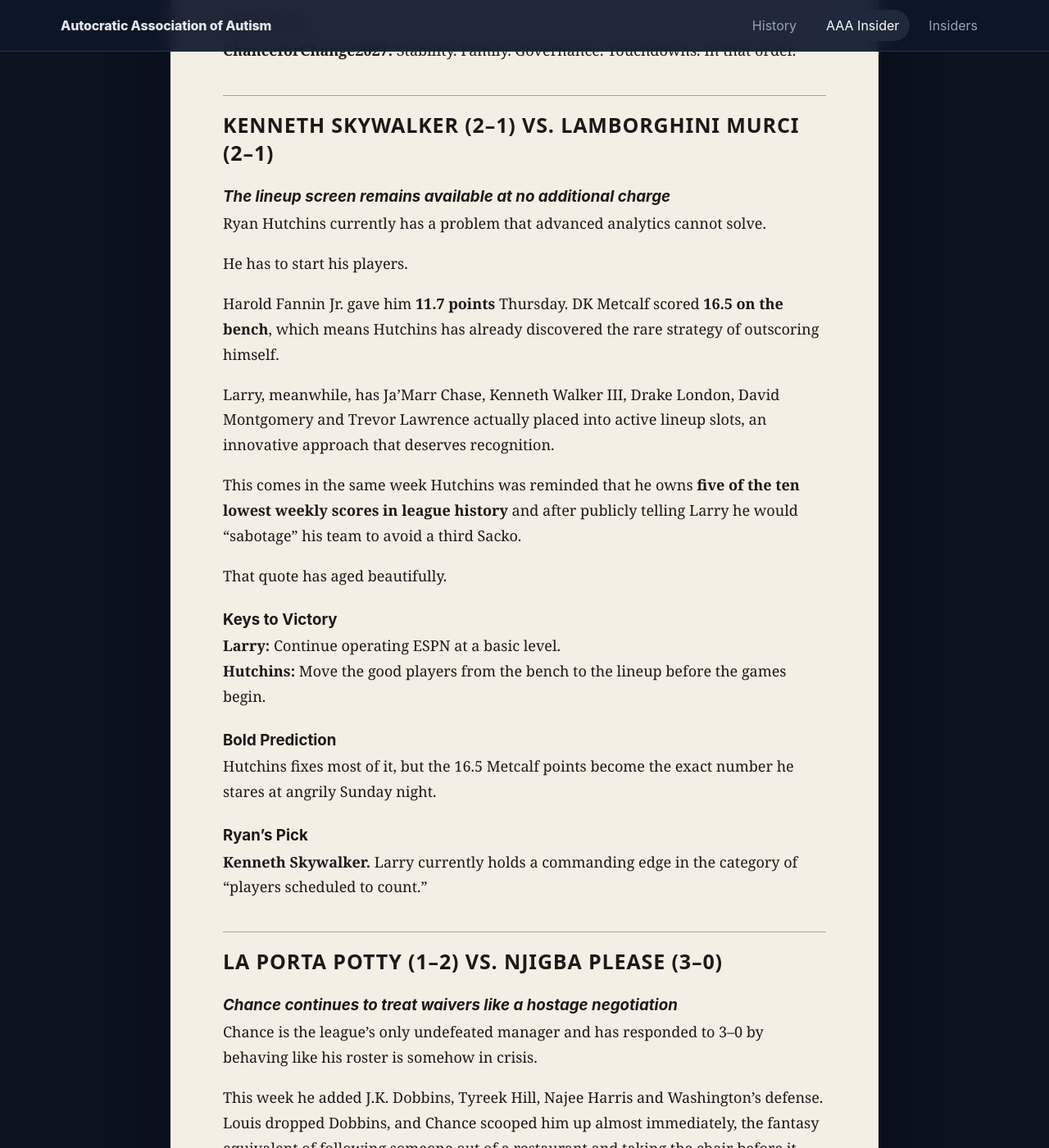
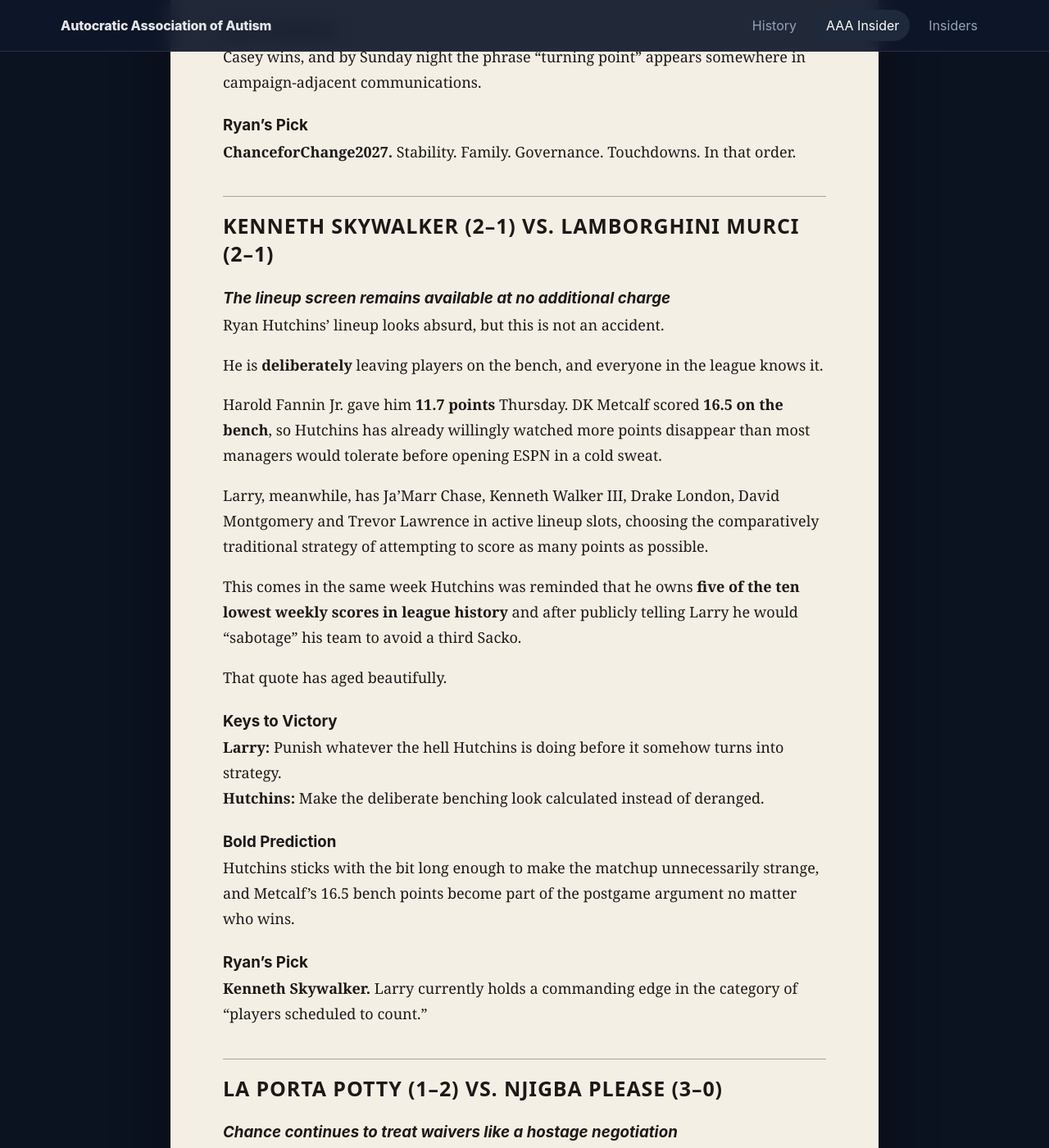
Before and after one commit to Autocratic-Association-of-Autism/AAA-Fantasy-Test, a Jekyll site: the page built from _ledger/2026-week4-weekend-preview.md, in a window 1280 px wide and 1400 px high, scrolled down 2767 px. Shown: the whole window at 82% size. Built offline with Jekyll 4.4.1, drawn with Linux system fonts in a browser that asks for light colours; some of the changed text lies outside the part shown.

Commit message:
Refine Week 4 preview matchup analysis

```diff
--- a/_ledger/2026-week4-weekend-preview.md
+++ b/_ledger/2026-week4-weekend-preview.md
@@ -31,11 +31,11 @@
 The history here is subtle only if you consider an **84.46-point win** and a **78.58-point revenge beating** subtle. Ryan destroyed Zak in 2023. Zak returned the favor in 2025. Apparently these two treat mercy like an optional scoring category.
 
 ### Keys to Victory
-**Ryan:** Make Tyler Shough matter.
-**Zak:** Have McCaffrey become the Red Cross.
+**Ryan:** Get a normal Mahomes-and-Bijan week and do not let Christian McCaffrey turn this into another one of those Ryan–Zak games where somebody gets publicly dismembered.
+**Zak:** Get enough competence from Tyler Shough that the rest of the roster is not forced to perform CPR by halftime.
 
 ### Bold Prediction
-Zak hangs around, but Shough eventually turns into the reason everyone remembers why backup quarterbacks are called backups.
+McCaffrey gives Ryan at least one genuine scare, but Zak eventually reaches the part of the afternoon where having Tyler Shough at quarterback becomes less of a roster decision and more of a medical condition.
 
 ### Ryan's Pick
 **Bijan Mustard.** After a thorough internal review, AAA Insider has found Ryan Mays to be both qualified and handsome.
@@ -66,24 +66,24 @@
 ## KENNETH SKYWALKER (2–1) vs. LAMBORGHINI MURCI (2–1)
 ### *The lineup screen remains available at no additional charge*
 
-Ryan Hutchins currently has a problem that advanced analytics cannot solve.
+Ryan Hutchins' lineup looks absurd, but this is not an accident.
 
-He has to start his players.
+He is **deliberately** leaving players on the bench, and everyone in the league knows it.
 
-Harold Fannin Jr. gave him **11.7 points** Thursday. DK Metcalf scored **16.5 on the bench**, which means Hutchins has already discovered the rare strategy of outscoring himself.
+Harold Fannin Jr. gave him **11.7 points** Thursday. DK Metcalf scored **16.5 on the bench**, so Hutchins has already willingly watched more points disappear than most managers would tolerate before opening ESPN in a cold sweat.
 
-Larry, meanwhile, has Ja'Marr Chase, Kenneth Walker III, Drake London, David Montgomery and Trevor Lawrence actually placed into active lineup slots, an innovative approach that deserves recognition.
+Larry, meanwhile, has Ja'Marr Chase, Kenneth Walker III, Drake London, David Montgomery and Trevor Lawrence in active lineup slots, choosing the comparatively traditional strategy of attempting to score as many points as possible.
 
 This comes in the same week Hutchins was reminded that he owns **five of the ten lowest weekly scores in league history** and after publicly telling Larry he would “sabotage” his team to avoid a third Sacko.
 
 That quote has aged beautifully.
 
 ### Keys to Victory
-**Larry:** Continue operating ESPN at a basic level.
-**Hutchins:** Move the good players from the bench to the lineup before the games begin.
+**Larry:** Punish whatever the hell Hutchins is doing before it somehow turns into strategy.
+**Hutchins:** Make the deliberate benching look calculated instead of deranged.
 
 ### Bold Prediction
-Hutchins fixes most of it, but the 16.5 Metcalf points become the exact number he stares at angrily Sunday night.
+Hutchins sticks with the bit long enough to make the matchup unnecessarily strange, and Metcalf's 16.5 bench points become part of the postgame argument no matter who wins.
 
 ### Ryan's Pick
 **Kenneth Skywalker.** Larry currently holds a commanding edge in the category of “players scheduled to count.”
```
